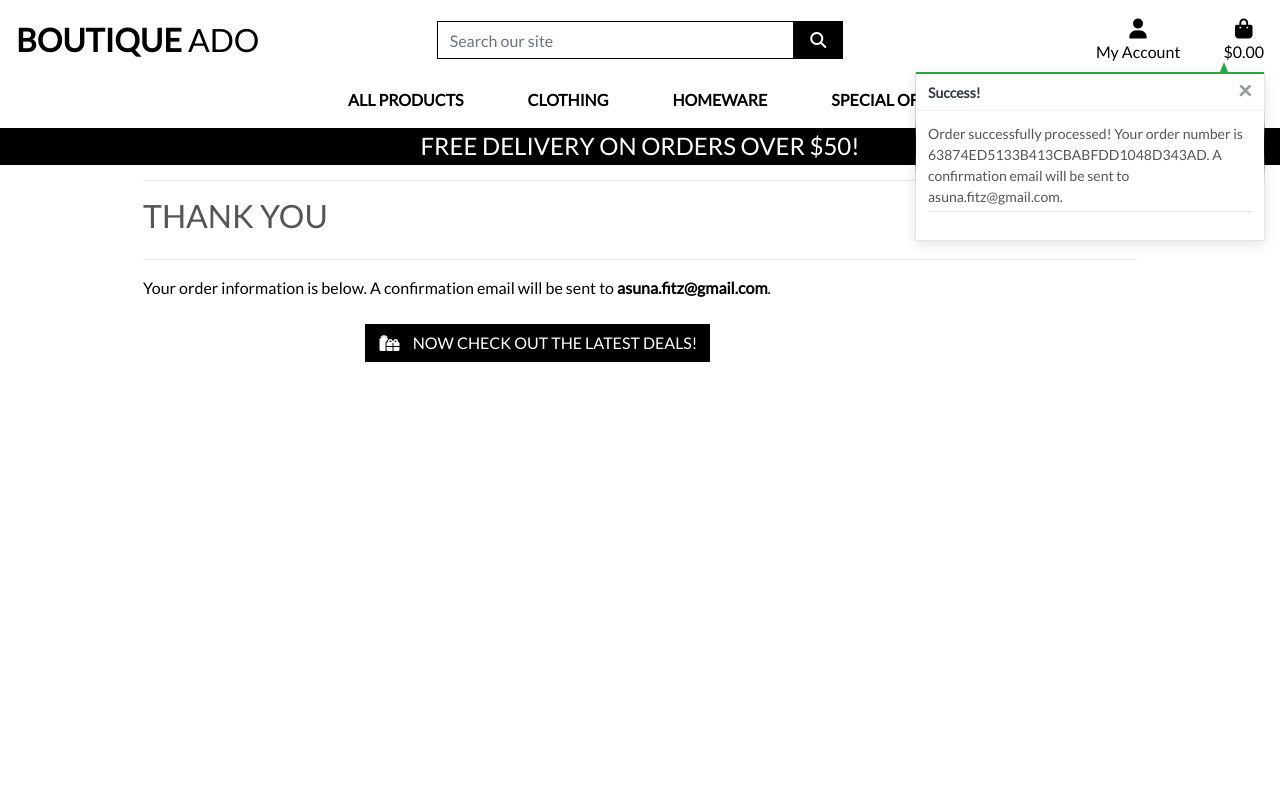
After one commit to AsunaMasuda/boutique_ado_v1, a Django app: a page that uses checkout/templates/checkout/checkout_success.html in a window 1280 px wide. The commit adds this page. Run offline with Django 3.2, Linux system fonts and the light colour scheme; data comes from the database, SQL or seed files in the repository; both versions use the stored data as it was after the commit; some libraries are stand-ins or nearby versions.

Commit message:
Add checkout success logic

```diff
--- a/checkout/__init__.py
+++ b/checkout/__init__.py
@@ -0,0 +1,3 @@
+# Without this line in the innit file, django wouldn't know about our
+# custom ready method so our signals wouldn't work. (app.py)
+default_app_config = 'checkout.apps.CheckoutConfig'
--- a/checkout/models.py
+++ b/checkout/models.py
@@ -42,7 +42,8 @@ class Order(models.Model):
         Update grand total each time a line item is added,
         accounting for delivery costs.
         """
-        self.order_total = self.lineitems.aggregate(Sum('lineitem_total'))['lineitem_total__sum']
+        self.order_total = self.lineitems.aggregate(Sum('lineitem_total'))['lineitem_total__sum'] or 0
+        # prevent 'none'
         if self.order_total < settings.FREE_DELIVERY_THRESHOLD:
             self.delivery_cost = self.order_total * settings.STANDARD_DELIVERY_PERCENTAGE / 100
         else:
@@ -70,7 +71,6 @@ class Order(models.Model):
 
 
 class OrderLineItem(models.Model):
-    #
     order = models.ForeignKey(Order, null=False, blank=False, on_delete=models.CASCADE, related_name='lineitems')
     product = models.ForeignKey(Product, null=False, blank=False, on_delete=models.CASCADE)
     product_size = models.CharField(max_length=2, null=True, blank=True) # XS, S, M, L, XL
--- a/checkout/signals.py
+++ b/checkout/signals.py
@@ -11,7 +11,7 @@ def update_on_save(sender, instance, created, **kwargs):
     instance.order.update_total()
 
 @receiver(post_delete, sender=OrderLineItem)
-def update_on_save(sender, instance, **kwargs):
+def update_on_delete(sender, instance, **kwargs):
     """
     Update order total on lineitem delete
     """
--- a/checkout/templates/checkout/checkout.html
+++ b/checkout/templates/checkout/checkout.html
@@ -24,7 +24,6 @@
                 <hr>
             </div>
         </div>
-
         <div class="row">
             <div class="col-12 col-lg-6 order-lg-last mb-5">
                 <p class="text-muted">Order Summary ({{ product_count }})</p>
@@ -142,4 +141,5 @@
     <!-- id_stripe_public_key and id_client_secret become id in script tag-->
     {{ stripe_public_key|json_script:"id_stripe_public_key" }}
     {{ client_secret|json_script:"id_client_secret" }}
+    <script src="{% static 'checkout/js/stripe_elements.js' %}"></script>
 {% endblock %}
--- /dev/null
+++ b/checkout/templates/checkout/checkout_success.html
@@ -0,0 +1,42 @@
+{% extends "base.html" %}
+{% load static %}
+
+{% block extra_css %}
+    <link rel="stylesheet" href="{% static 'checkout/css/checkout.css' %}">
+{% endblock %}
+
+{% block page_header %}
+    <div class="container header-container">
+        <div class="row">
+            <div class="col"></div>
+        </div>
+    </div>
+{% endblock %}
+
+{% block content %}
+    <div class="overlay"></div>
+    <div class="container">
+        <div class="row">
+            <div class="col">
+                <hr>
+                <h2 class="logo-font mb-4">Thank You</h2>
+                <hr>
+                <p class="text-black">Your order information is below. A confirmation email will be sent to <strong>{{ order.email }}</strong>.</p>
+            </div>
+        </div>
+
+        <div class="row">
+            <div class="col-12 col-lg-7"></div>
+        </div>
+        <div class="row">
+			<div class="col-12 col-lg-7 text-right">
+				<a href="{% url 'products' %}?category=new_arrivals,deals,clearance" class="btn btn-black rounded-0 my-2">
+					<span class="icon mr-2">
+						<i class="fas fa-gifts"></i>
+					</span>
+					<span class="text-uppercase">Now check out the latest deals!</span>
+				</a>
+			</div>
+		</div>
+    </div>
+{% endblock %}
--- a/checkout/urls.py
+++ b/checkout/urls.py
@@ -2,5 +2,6 @@ from django.urls import path
 from . import views
 
 urlpatterns = [
-    path('', views.checkout, name='checkout')
+    path('', views.checkout, name='checkout'),
+    path('checkout_success/<order_number>', views.checkout_success, name='checkout_success'),
 ]
--- a/checkout/views.py
+++ b/checkout/views.py
@@ -1,24 +1,142 @@
-from django.shortcuts import render, redirect, reverse
+from django.shortcuts import render, redirect, reverse, get_object_or_404
 from django.contrib import messages
+from django.conf import settings
 
 from .forms import OrderForm
+from .models import Order, OrderLineItem
+from products.models import Product
+from bag.contexts import bag_contents
+
+import stripe
 
 
 def checkout(request):
-    bag = request.session.get('bag', {})
-    # And if there's nothing in the bag just add a simple error message.
-    # And redirect back to the products page.
-    if not bag:
-        messages.error(request, "There's nothing in your bag at the moment")
-        return redirect(reverse('products'))
+    stripe_public_key = settings.STRIPE_PUBLIC_KEY
+    stripe_secret_key = settings.STRIPE_SECRET_KEY
+
+    if request.method == 'POST':
+        bag = request.session.get('bag', {})
+        # put the form data into a dictionary.
+        # I'm doing this manually in order to skip the save infobox
+        # which doesn't have a field on the order model.
+        form_data = {
+            'full_name': request.POST['full_name'],
+            'email': request.POST['email'],
+            'phone_number': request.POST['phone_number'],
+            'country': request.POST['country'],
+            'postcode': request.POST['postcode'],
+            'town_or_city': request.POST['town_or_city'],
+            'street_address1': request.POST['street_address1'],
+            'street_address2': request.POST['street_address2'],
+            'county': request.POST['county'],
+        }
+        # instance of the form using the form data
+        order_form = OrderForm(form_data)
+
+        if order_form.is_valid():
+            order = order_form.save()
+            for item_id, item_data in bag.items():
+                try:
+                    # get product id
+                    product = Product.objects.get(id=item_id)
+                    # if the item does not have size
+                    if isinstance(item_data, int):
+                        order_line_item = OrderLineItem(
+                            order=order,
+                            product=product,
+                            quantity=item_data,
+                        )
+                        order_line_item.save()
+                    else:
+                        # if the item has sizes
+                        for size, quantity in item_data['items_by_size'].items():
+                            order_line_item = OrderLineItem(
+                                order=order,
+                                product=product,
+                                quantity=quantity,
+                                product_size=size,
+                            )
+                            order_line_item.save()
+                # if the product was not found
+                except Product.DoesNotExist:
+                    messages.error(request, (
+                        "One of the products in your bag wasn't found in our database. "
+                        "Please call us for assistance!")
+                    )
+                    order.delete()
+                    return redirect(reverse('view_bag'))
+
+            # whether or not the user wanted to save their profile information to the session.
+            # Save the info to the user's profile if all is well
+            request.session['save_info'] = 'save-info' in request.POST
+            # url at the end of this python code pass order number as argument
+            return redirect(reverse('checkout_success', args=[order.order_number]))
+
+        else: # if order_form is not valid
+            messages.error(request, ('There was an error with your form. '
+                                     'Please double check your information.'))
+    else:
+        bag = request.session.get('bag', {})
+        # And if there's nothing in the bag just add a simple error message.
+        # And redirect back to the products page.
+        if not bag:
+            messages.error(request, "There's nothing in your bag at the moment")
+            return redirect(reverse('products'))
+
+        # We can pass it the request and get the same dictionary here in the view.
+        # I'll store that in a variable called current bag.
+        # Making sure not to overwrite the bag variable that already exists
+        current_bag = bag_contents(request)
+        total = current_bag['grand_total']
+        stripe_total = round(total * 100) # Since stripe will require the amount to charge as an integer.
+        # set the secret key on stripe and create payment intent
+        # the payment intent is like a dictionary that came back from stripe with a whole bunch of keys.
+        stripe.api_key = stripe_secret_key
+        intent = stripe.PaymentIntent.create(
+            amount=stripe_total,
+            currency=settings.STRIPE_CURRENCY,
+        )
+        order_form = OrderForm()
+
+    # a convenient message here that alerts you if you forget to set your public key.
+    if not stripe_public_key:
+        messages.warning(request, 'Stripe public key is missing. Did you forget to set it in your environment?')
 
     # we just need to create an instance of our order form. Which will be empty for now.
-    order_form = OrderForm()
+
     template = 'checkout/checkout.html'
     context = {
         'order_form': order_form,
-        'stripe_public_key': 'pk_test_51Gyo5CD2Nwq6kkPKsnZBP6SkxhIMQNneGiEbKVtqw35AKgcAxjqyGAmJpPK4101FNt1Z79J8AN5nDJ53l3qIxwwV00oiGvzMGG',
-        'client_secret': 'test client secret',
+        'stripe_public_key': stripe_public_key,
+        'client_secret': intent.client_secret,
     }
 
     return render(request, template, context)
+
+
+def checkout_success(request, order_number):
+    """
+    Handle successful checkouts
+    """
+    # In this view we'll want to first check whether the user wanted to save
+    # their information by getting that from the session just like we get
+    # the shopping bag.
+    save_info = request.session.get('save_info')
+    order = get_object_or_404(Order, order_number=order_number)
+
+    # a success message letting the user know what their order number is.
+    # And that will be sending an email to the email they put in the form.
+    messages.success(request, f'Order successfully processed! \
+        Your order number is {order_number}. A confirmation \
+        email will be sent to {order.email}.')
+
+    # delete the user shopping bag from the session since it'll no longer be needed for this session.
+    if 'bag' in request.session:
+        del request.session['bag']
+
+    template = 'checkout/checkout_success.html'
+    context = {
+        'order': order,
+    }
+
+    return render(request, template, context)
```
Also changed, not shown: boutique_ado/settings.py (+7 -0 lines), checkout/static/checkout/js/stripe_elements.js (added, +85 -0 lines), checkout/static/js/stripe_elements.js (deleted, +0 -124 lines), checkout/static/checkout/css/checkout.css (renamed from checkout/static/css/checkout.css), db.sqlite3.
